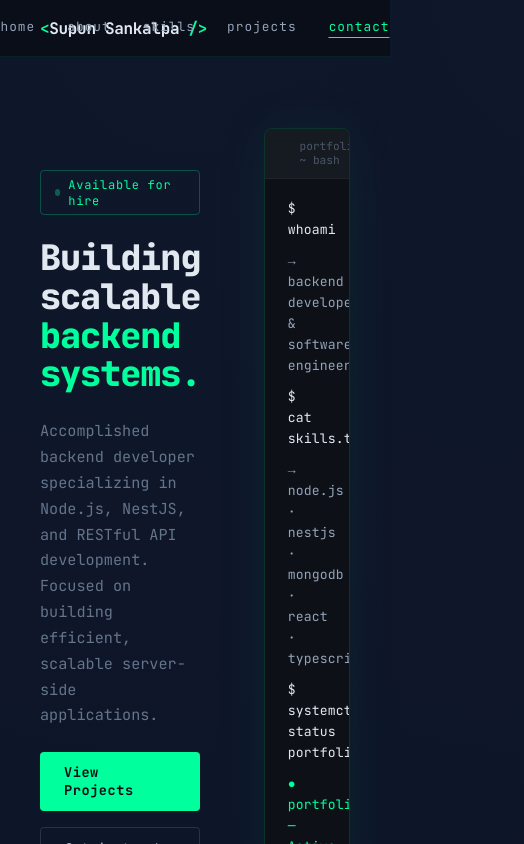
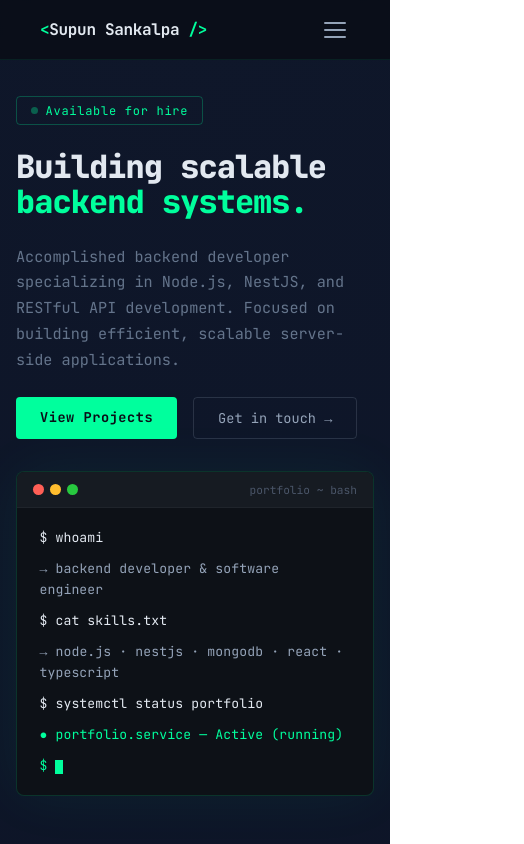
Before and after one commit to SupunSS/my-portfolio, a React (Vite) app: page / in a window 390 px wide. Shown: the top 844 px of the page, 524 px wide, since content can reach past the window. Built offline with nearby package versions, Linux system fonts and the light colour scheme.

Commit message:
add responsive design improvements and mobile navigation to enhance user experience

```diff
--- a/src/App.css
+++ b/src/App.css
@@ -109,3 +109,47 @@
   from { transform: rotate(0deg); }
   to   { transform: rotate(360deg); }
 }
+
+/* ── Mobile responsive patches ── */
+@media (max-width: 768px) {
+  /* Tighten horizontal padding on all sections */
+  section {
+    padding-left: 1.25rem !important;
+    padding-right: 1.25rem !important;
+  }
+
+  /* Navbar logo doesn't overflow */
+  nav a[href="#home"] {
+    font-size: 0.85rem;
+  }
+
+  /* Hero: reduce top padding so content isn't buried */
+  #home {
+    padding-top: 6rem !important;
+    padding-bottom: 3rem !important;
+    min-height: auto !important;
+  }
+
+  /* section-inner inherits padding instead of overflowing */
+  .section-inner {
+    width: 100%;
+    overflow-x: hidden;
+  }
+
+  /* About stats grid: 2 col is fine, but ensure it doesn't overflow */
+  .section-title {
+    font-size: clamp(1.5rem, 5vw, 2.2rem) !important;
+  }
+}
+
+@media (max-width: 480px) {
+  section {
+    padding-left: 1rem !important;
+    padding-right: 1rem !important;
+  }
+
+  /* Form card padding tighter on very small screens */
+  .formCard {
+    padding: 1.25rem !important;
+  }
+}
--- a/src/components/Contact.jsx
+++ b/src/components/Contact.jsx
@@ -1,5 +1,7 @@
+// src/components/Contact.jsx
 import { useState } from "react";
 import emailjs from "@emailjs/browser";
+import { useWindowWidth } from "../hooks/useWindowWidth";
 
 const EMAILJS_SERVICE_ID = "service_v43si6c";
 const EMAILJS_TEMPLATE_ID = "template_nqq70e6";
@@ -21,7 +23,6 @@ const IconMail = () => (
     <path d="m22 7-8.97 5.7a1.94 1.94 0 0 1-2.06 0L2 7" />
   </svg>
 );
-
 const IconPhone = () => (
   <svg
     width="18"
@@ -36,7 +37,6 @@ const IconPhone = () => (
     <path d="M22 16.92v3a2 2 0 0 1-2.18 2 19.79 19.79 0 0 1-8.63-3.07A19.5 19.5 0 0 1 4.69 13a19.79 19.79 0 0 1-3.07-8.67A2 2 0 0 1 3.56 2h3a2 2 0 0 1 2 1.72c.127.96.361 1.903.7 2.81a2 2 0 0 1-.45 2.11L7.91 9.91a16 16 0 0 0 6.29 6.29l.91-.91a2 2 0 0 1 2.11-.45c.907.339 1.85.573 2.81.7A2 2 0 0 1 22 16.92z" />
   </svg>
 );
-
 const IconMapPin = () => (
   <svg
     width="18"
@@ -52,7 +52,6 @@ const IconMapPin = () => (
     <circle cx="12" cy="10" r="3" />
   </svg>
 );
-
 const IconGithub = () => (
   <svg
     width="15"
@@ -68,7 +67,6 @@ const IconGithub = () => (
     <path d="M9 18c-4.51 2-5-2-7-2" />
   </svg>
 );
-
 const IconLinkedin = () => (
   <svg
     width="15"
@@ -85,7 +83,6 @@ const IconLinkedin = () => (
     <circle cx="4" cy="4" r="2" />
   </svg>
 );
-
 const IconSend = () => (
   <svg
     width="16"
@@ -101,7 +98,6 @@ const IconSend = () => (
     <path d="M22 2 11 13" />
   </svg>
 );
-
 const IconCheck = () => (
   <svg
     width="16"
@@ -117,7 +113,6 @@ const IconCheck = () => (
     <path d="m22 10-7.5 7.5L13 16" />
   </svg>
 );
-
 const IconLoader = () => (
   <svg
     width="16"
@@ -141,48 +136,43 @@ export default function Contact() {
     subject: "",
     message: "",
   });
-  const [status, setStatus] = useState("idle"); // idle | sending | success | error
+  const [status, setStatus] = useState("idle");
+  const width = useWindowWidth();
+  const isMobile = width <= 768;
+  const isSmall = width <= 480;
 
   const handleChange = (e) =>
     setForm({ ...form, [e.target.name]: e.target.value });
 
   const handleSubmit = async () => {
     if (!form.name || !form.email || !form.message) return;
-
     setStatus("sending");
-
     const params = {
       from_name: form.name,
       from_email: form.email,
-      email: form.email, // for {{email}} in auto-reply To field
-      to_name: form.name, // for {{to_name}} in auto-reply body
+      email: form.email,
+      to_name: form.name,
       subject: form.subject || "Portfolio Contact",
       message: form.message,
     };
-
     try {
-      // Send main email to you
       await emailjs.send(
         EMAILJS_SERVICE_ID,
         EMAILJS_TEMPLATE_ID,
         params,
         EMAILJS_PUBLIC_KEY,
       );
-
-      // Send auto-reply to the person who contacted you
       await emailjs.send(
         EMAILJS_SERVICE_ID,
         EMAILJS_AUTOREPLY_ID,
         params,
         EMAILJS_PUBLIC_KEY,
       );
-
       setStatus("success");
       setForm({ name: "", email: "", subject: "", message: "" });
       setTimeout(() => setStatus("idle"), 4000);
     } catch (err) {
       console.error("EmailJS error:", err);
-      console.error("Error details:", err.text);
       setStatus("error");
       setTimeout(() => setStatus("idle"), 4000);
     }
@@ -200,7 +190,12 @@ export default function Contact() {
           pipelines automated — I'm open to new opportunities.
         </p>
 
-        <div style={styles.grid}>
+        <div
+          style={{
+            ...styles.grid,
+            gridTemplateColumns: isMobile ? "1fr" : "1fr 1.6fr",
+          }}
+        >
           {/* Left: contact info */}
           <div style={styles.infoCol}>
             {[
@@ -219,7 +214,7 @@ export default function Contact() {
               {
                 icon: <IconMapPin />,
                 label: "Location",
-                value: "Kegalle, Sri Lanka",
+                value: "Colombo, Sri Lanka",
                 href: "#",
               },
             ].map((item) => (
@@ -247,7 +242,13 @@ export default function Contact() {
 
           {/* Right: form */}
           <div style={styles.formCard}>
-            <div style={styles.formRow}>
+            {/* Name + Email row stacks on very small screens */}
+            <div
+              style={{
+                ...styles.formRow,
+                gridTemplateColumns: isSmall ? "1fr" : "1fr 1fr",
+              }}
+            >
               <div style={styles.formGroup}>
                 <label style={styles.label}>Name *</label>
                 <input
@@ -287,13 +288,12 @@ export default function Contact() {
                 name="message"
                 value={form.message}
                 onChange={handleChange}
-                placeholder="Tell me about your project, timeline, or how I can help."
+                placeholder="Tell me about your opportunities or how I can help."
                 rows={5}
                 style={{ ...styles.input, resize: "vertical", lineHeight: 1.7 }}
               />
             </div>
 
-            {/* Status message */}
             {status === "success" && (
               <div
                 style={{
@@ -365,13 +365,7 @@ const styles = {
     maxWidth: 600,
     margin: "0 0 3rem",
   },
-  grid: {
-    display: "grid",
-    gridTemplateColumns: "1fr 1.6fr",
-    gap: "2.5rem",
-    alignItems: "start",
-    maxWidth: 1100,
-  },
+  grid: { display: "grid", gap: "2.5rem", alignItems: "start", maxWidth: 1100 },
   infoCol: { display: "flex", flexDirection: "column", gap: "1rem" },
   contactCard: {
     display: "flex",
@@ -427,7 +421,7 @@ const styles = {
     flexDirection: "column",
     gap: "1.25rem",
   },
-  formRow: { display: "grid", gridTemplateColumns: "1fr 1fr", gap: "1rem" },
+  formRow: { display: "grid", gap: "1rem" },
   formGroup: { display: "flex", flexDirection: "column", gap: "0.4rem" },
   label: { fontSize: "0.72rem", color: "#64748b", letterSpacing: "0.06em" },
   input: {
--- a/src/components/Hero.jsx
+++ b/src/components/Hero.jsx
@@ -1,5 +1,7 @@
-import { useState, useEffect } from "react";
+// src/components/Hero.jsx
+import { useEffect, useState } from "react";
 import { getRole } from "../utils/getRole";
+import { useWindowWidth } from "../hooks/useWindowWidth";
 
 const LINES = {
   default: [
@@ -86,6 +88,8 @@ export default function Hero() {
   const role = getRole();
   const lines = LINES[role] || LINES.default;
   const content = CONTENT[role] || CONTENT.default;
+  const width = useWindowWidth();
+  const isMobile = width <= 768;
 
   const [visible, setVisible] = useState([]);
   const [cursor, setCursor] = useState(true);
@@ -110,7 +114,13 @@ export default function Hero() {
 
   return (
     <section id="home" style={styles.hero} className="fade-in-up">
-      <div style={styles.grid}>
+      <div
+        style={{
+          ...styles.grid,
+          gridTemplateColumns: isMobile ? "1fr" : "1fr 1fr",
+          gap: isMobile ? "2rem" : "4rem",
+        }}
+      >
         <div style={styles.left}>
           <div style={styles.badge}>
             <span style={styles.dot} />
@@ -152,6 +162,7 @@ export default function Hero() {
                         : line.type === "success"
                           ? "#00ff9d"
                           : "#94a3b8",
+                    wordBreak: "break-word",
                   }}
                 >
                   {line.text}
@@ -178,10 +189,12 @@ export default function Hero() {
         </div>
       </div>
 
-      <div style={styles.scrollHint}>
-        <div style={styles.scrollLine} />
-        <span style={styles.scrollText}>scroll</span>
-      </div>
+      {!isMobile && (
+        <div style={styles.scrollHint}>
+          <div style={styles.scrollLine} />
+          <span style={styles.scrollText}>scroll</span>
+        </div>
+      )}
     </section>
   );
 }
@@ -198,8 +211,6 @@ const styles = {
   },
   grid: {
     display: "grid",
-    gridTemplateColumns: "1fr 1fr",
-    gap: "4rem",
     alignItems: "center",
     maxWidth: 1100,
     margin: "0 auto",
@@ -227,7 +238,7 @@ const styles = {
     animation: "pulse 2s infinite",
   },
   title: {
-    fontSize: "clamp(2.2rem, 4vw, 3.4rem)",
+    fontSize: "clamp(2rem, 6vw, 3.4rem)",
     fontWeight: 800,
     lineHeight: 1.1,
     margin: 0,
@@ -271,7 +282,12 @@ const styles = {
     flexDirection: "column",
     gap: 10,
   },
-  termLine: { fontSize: "0.82rem", lineHeight: 1.6, letterSpacing: "0.01em" },
+  termLine: {
+    fontSize: "0.82rem",
+    lineHeight: 1.6,
+    letterSpacing: "0.01em",
+    overflowWrap: "break-word",
+  },
   scrollHint: {
     position: "absolute",
     bottom: 40,
--- a/src/components/Navbar.jsx
+++ b/src/components/Navbar.jsx
@@ -1,9 +1,14 @@
+// src/components/Navbar.jsx
 import { useState, useEffect } from "react";
+import { useWindowWidth } from "../hooks/useWindowWidth";
 
 const NAV_LINKS = ["home", "about", "skills", "projects", "contact"];
 
 export default function Navbar() {
   const [active, setActive] = useState("home");
+  const [menuOpen, setMenuOpen] = useState(false);
+  const width = useWindowWidth();
+  const isMobile = width <= 768;
 
   useEffect(() => {
     const handler = () => {
@@ -40,6 +45,53 @@ export default function Navbar() {
         <span style={styles.bracket}>&nbsp;/&gt;</span>
       </a>
 
+      {isMobile ? (
+        <>
+          {/* Hamburger */}
+          <button
+            onClick={() => setMenuOpen((o) => !o)}
+            style={styles.hamburger}
+            aria-label="Toggle menu"
+          >
+            <span
+              style={{
+                ...styles.bar,
+                transform: menuOpen
+                  ? "rotate(45deg) translate(5px,5px)"
+                  : "none",
+              }}
+            />
+            <span style={{ ...styles.bar, opacity: menuOpen ? 0 : 1 }} />
+            <span
+              style={{
+                ...styles.bar,
+                transform: menuOpen
+                  ? "rotate(-45deg) translate(5px,-5px)"
+                  : "none",
+              }}
+            />
+          </button>
+
+          {/* Dropdown */}
+          {menuOpen && (
+            <div style={styles.mobileMenu}>
+              {NAV_LINKS.map((l) => (
+                <a
+                  key={l}
+                  href={`#${l}`}
+                  onClick={() => setMenuOpen(false)}
+                  style={{
+                    ...styles.mobileLink,
+                    color: active === l ? "#00ff9d" : "#94a3b8",
+                  }}
+                >
+                  {l}
+                </a>
+              ))}
+            </div>
+          )}
+        </>
+      ) : (
         <div style={styles.links}>
           {NAV_LINKS.map((l) => (
             <a
@@ -56,6 +108,7 @@ export default function Navbar() {
             </a>
           ))}
         </div>
+      )}
     </nav>
   );
 }
@@ -80,6 +133,7 @@ const styles = {
     color: "#e2e8f0",
     textDecoration: "none",
     letterSpacing: "-0.02em",
+    whiteSpace: "nowrap",
   },
   bracket: { color: "#00ff9d" },
   links: {
@@ -97,4 +151,44 @@ const styles = {
     transition: "color 0.2s",
     textTransform: "lowercase",
   },
+  hamburger: {
+    marginLeft: "auto",
+    background: "none",
+    border: "none",
+    cursor: "pointer",
+    display: "flex",
+    flexDirection: "column",
+    gap: 5,
+    padding: 4,
+  },
+  bar: {
+    display: "block",
+    width: 22,
+    height: 2,
+    background: "#94a3b8",
+    borderRadius: 2,
+    transition: "transform 0.25s, opacity 0.25s",
+  },
+  mobileMenu: {
+    position: "absolute",
+    top: "100%",
+    left: 0,
+    right: 0,
+    background: "rgba(10,14,23,0.97)",
+    borderBottom: "1px solid rgba(0,255,157,0.1)",
+    display: "flex",
+    flexDirection: "column",
+    padding: "1rem 2.5rem",
+    gap: "0.25rem",
+    backdropFilter: "blur(12px)",
+  },
+  mobileLink: {
+    textDecoration: "none",
+    fontSize: "0.9rem",
+    letterSpacing: "0.08em",
+    padding: "0.65rem 0",
+    borderBottom: "1px solid rgba(255,255,255,0.04)",
+    textTransform: "lowercase",
+    transition: "color 0.2s",
+  },
 };
--- /dev/null
+++ b/src/hooks/useWindowWidth.js
@@ -0,0 +1,16 @@
+// src/hooks/useWindowWidth.js
+import { useState, useEffect } from "react";
+
+export function useWindowWidth() {
+  const [width, setWidth] = useState(
+    typeof window !== "undefined" ? window.innerWidth : 1200
+  );
+
+  useEffect(() => {
+    const handler = () => setWidth(window.innerWidth);
+    window.addEventListener("resize", handler);
+    return () => window.removeEventListener("resize", handler);
+  }, []);
+
+  return width;
+}
```
Lines whose indentation alone changed are shown as unchanged.
